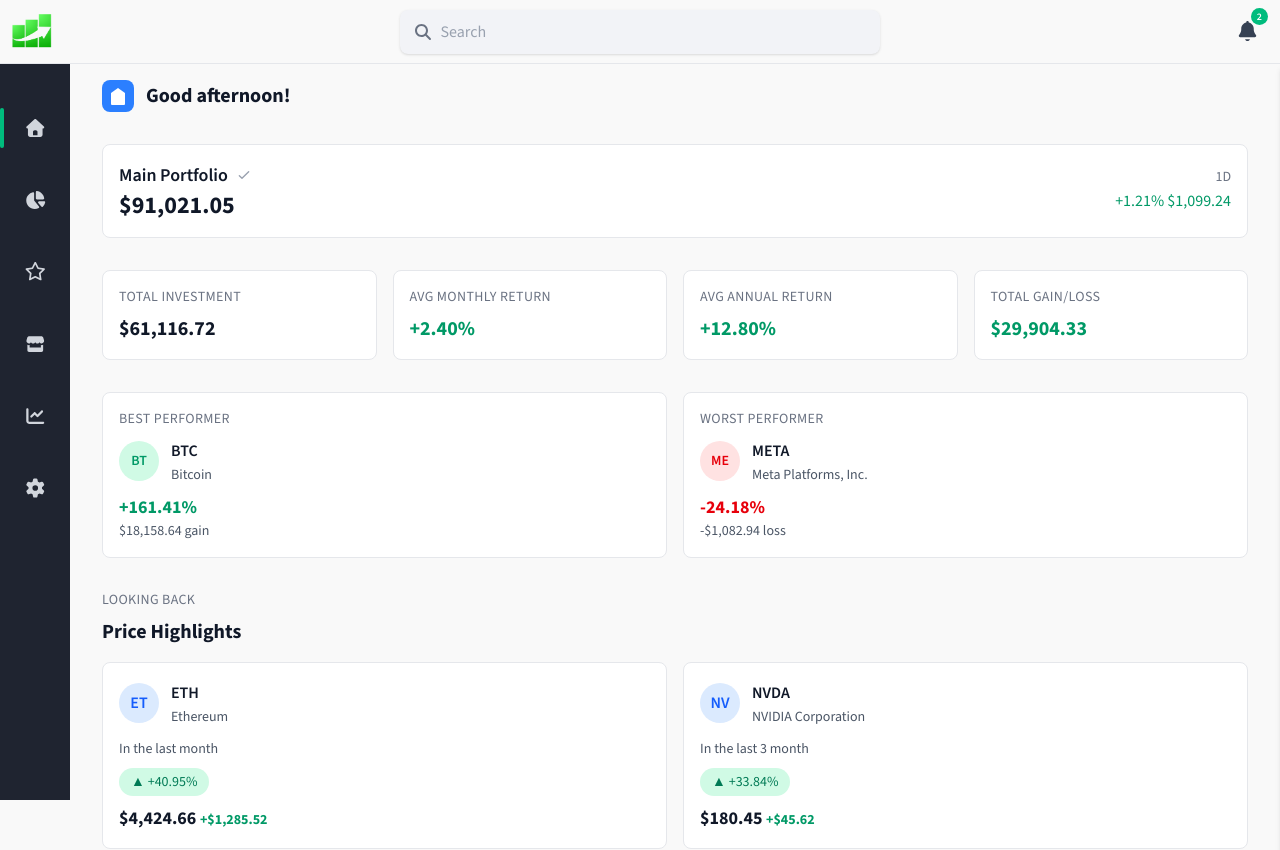
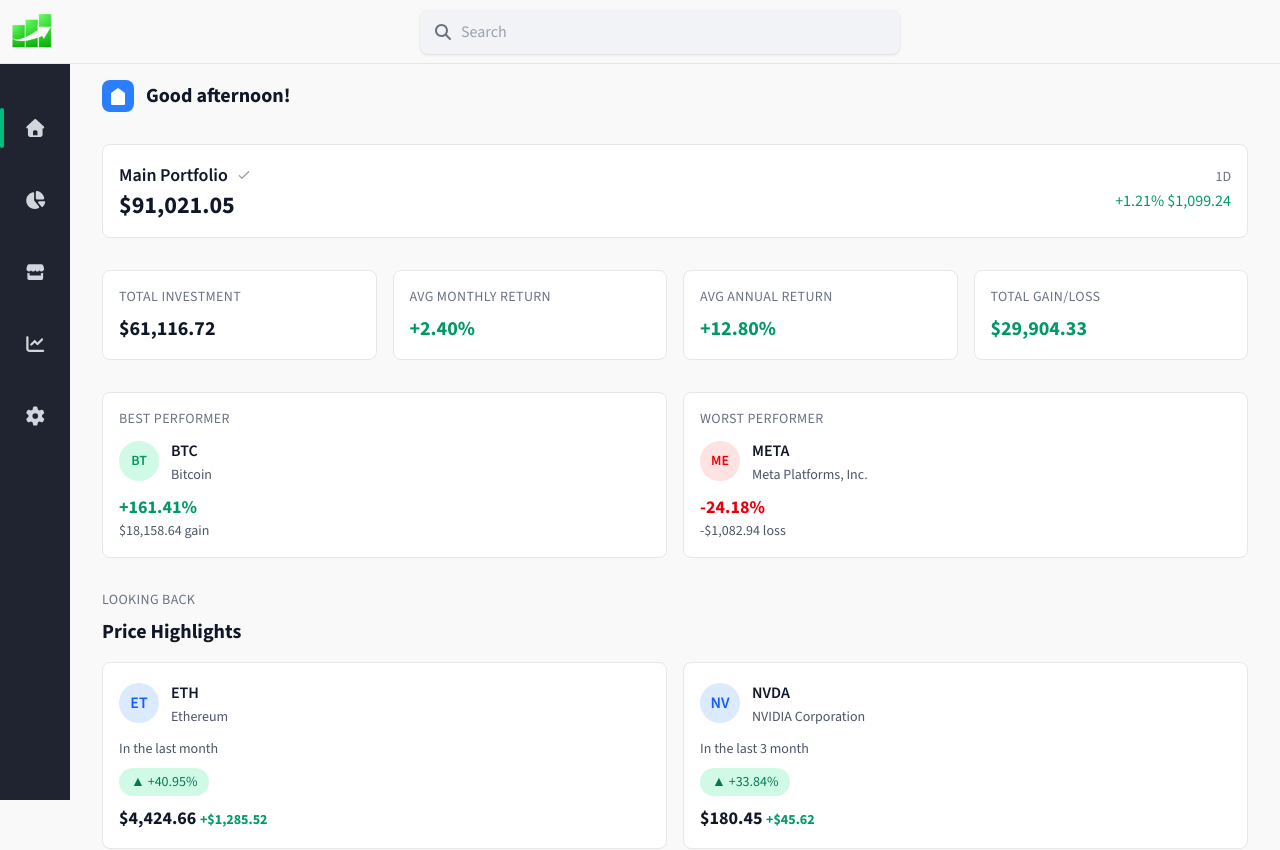
Before and after one commit to StGrozdanov/finance-web, a Next.js app: page / in a window 1280 px wide. Shown: the top 850 px of the page. Built offline with nearby package versions, Linux system fonts and the light colour scheme.

Commit message:
remove following and notifications for the web version

```diff
--- a/src/app/(auth)/following/page.tsx
+++ /dev/null
@@ -1,3 +0,0 @@
-export default function FollowingPage() {
-  return <div>Following</div>;
-}
--- a/src/app/_components/NavSidebar/NavSidebar.tsx
+++ b/src/app/_components/NavSidebar/NavSidebar.tsx
@@ -9,7 +9,6 @@
   faGear,
   faStore,
 } from '@fortawesome/free-solid-svg-icons';
-import { faStar } from '@fortawesome/free-regular-svg-icons';
 import SidebarItem from './modules/SidebarItem';
 
 import type { IconProp } from '@fortawesome/fontawesome-svg-core';
@@ -26,11 +25,6 @@
     href: '/portfolio',
     label: 'Portfolio',
     icon: faChartPie,
-  },
-  {
-    href: '/following',
-    label: 'Following',
-    icon: faStar,
   },
   {
     href: '/markets',
--- a/src/app/_components/Navigation/Navigation.tsx
+++ b/src/app/_components/Navigation/Navigation.tsx
@@ -3,44 +3,7 @@
 import Link from 'next/link';
 import Image from 'next/image';
 import SearchBar from '../SearchBar/SearchBar';
-import NotificationBell from '../Notification/Notification';
 import { useState } from 'react';
-
-export type NotificationItem = {
-  id: string;
-  title: string;
-  description?: string;
-  timeAgo: string;
-  read: boolean;
-};
-
-const getNotifications = (): NotificationItem[] => {
-  return [
-    {
-      id: '1',
-      title:
-        "Don't forget: Apple's Dividend Ex-Date is on 11/08/2025, paying out USD 0.26",
-      description: undefined,
-      timeAgo: 'about 17 hours ago',
-      read: false,
-    },
-    {
-      id: '2',
-      title:
-        "Your account has been credited with $5.42 in interest payment for last month's balance",
-      description: undefined,
-      timeAgo: '8 days ago',
-      read: false,
-    },
-    {
-      id: '3',
-      title: '$TSLA just hit 338.0000',
-      description: undefined,
-      timeAgo: 'about a month ago',
-      read: true,
-    },
-  ];
-};
 
 export type AssetCategory = 'stock' | 'crypto';
 
@@ -107,12 +70,11 @@
 };
 
 export default function Navigation() {
-  const notifications = getNotifications();
   const [searchHistory, setSearchHistory] =
     useState<SearchAsset[]>(getSearchHistory());
 
   return (
-    <nav className='sticky top-0 z-2 h-16 flex items-center justify-between gap-4 px-3 py-2 border-b border-gray-200 bg-[var(--background)]'>
+    <nav className='sticky top-0 z-2 h-16 flex items-center px-3 py-2 border-b border-gray-200 bg-[var(--background)]'>
       <Link href='/'>
         <Image
           src='/digital-finance.png'
@@ -122,6 +84,7 @@
         />
       </Link>
 
+      <div className='flex-1 justify-center'>
         <SearchBar
           history={searchHistory}
           onSearch={q => {
@@ -131,16 +94,7 @@
             setSearchHistory([]);
           }}
         />
-
-      <NotificationBell
-        items={notifications}
-        onMarkAllAsRead={() => {
-          console.log('all marked as read');
-        }}
-        onMarkAsRead={id => {
-          console.log(`notification with id: ${id} marked as read`);
-        }}
-      />
+      </div>
     </nav>
   );
 }
--- a/src/app/_components/Notification/Notification.tsx
+++ /dev/null
@@ -1,117 +0,0 @@
-'use client';
-
-import { FontAwesomeIcon } from '@fortawesome/react-fontawesome';
-import { faBell } from '@fortawesome/free-solid-svg-icons';
-import { useEffect, useRef, useState } from 'react';
-import NotificationHeader from './modules/NotificationHeader';
-import NotificationTab from './modules/NotificationTab';
-import NoUnreadNotifications from './modules/NoUnreadNotifications';
-import NotificationListItem from './modules/NotificationListItem';
-
-import type { NotificationItem } from '../Navigation/Navigation';
-
-type NotificationBellProps = {
-  items?: NotificationItem[];
-  onMarkAllAsRead?: () => void;
-  onMarkAsRead?: (id: string) => void;
-};
-
-export default function NotificationBell({
-  items = [],
-  onMarkAllAsRead,
-  onMarkAsRead,
-}: NotificationBellProps) {
-  const [notifications, setNotifications] = useState<NotificationItem[]>(items);
-  const [tab, setTab] = useState<'all' | 'unread'>('all');
-  const [menuOpen, setMenuOpen] = useState<boolean>(false);
-  const [actionsMenuOpen, setActionsMenuOpen] = useState<boolean>(false);
-  const containerRef = useRef<HTMLDivElement | null>(null);
-
-  useEffect(() => {
-    setNotifications(items);
-  }, [items]);
-
-  useEffect(() => {
-    const handleClickOutside = (event: MouseEvent) => {
-      const target = event.target as Node;
-      const inside = !!containerRef.current?.contains(target);
-      if (menuOpen && !inside) {
-        setMenuOpen(false);
-        setActionsMenuOpen(false);
-      }
-    };
-
-    const handleEscape = (event: KeyboardEvent) => {
-      if (event.key === 'Escape') {
-        setMenuOpen(false);
-        setActionsMenuOpen(false);
-      }
-    };
-
-    if (menuOpen) {
-      document.addEventListener('mousedown', handleClickOutside);
-      document.addEventListener('keydown', handleEscape);
-    }
-
-    return () => {
-      document.removeEventListener('mousedown', handleClickOutside);
-      document.removeEventListener('keydown', handleEscape);
-    };
-  }, [menuOpen]);
-
-  const unreadCount = notifications.filter(n => !n.read).length;
-
-  const filteredUndreadNotifications =
-    tab === 'all' ? notifications : notifications.filter(n => !n.read);
-
-  return (
-    <section ref={containerRef}>
-      <button
-        className='relative p-2'
-        onClick={() => setMenuOpen(open => !open)}
-      >
-        <FontAwesomeIcon
-          icon={faBell}
-          size='lg'
-          className='text-gray-700 cursor-pointer'
-        />
-        {unreadCount > 0 && (
-          <span className='absolute -top-0.5 right-0 rounded-full bg-emerald-500 px-1.5 text-[10px] font-semibold text-white'>
-            {unreadCount}
-          </span>
-        )}
-      </button>
-
-      <article
-        className={`fixed right-0 top-16 h-full z-2 w-96 bg-white shadow-md transition-transform duration-500 ease-in-out ${
-          menuOpen ? 'translate-x-0' : 'translate-x-full'
-        }`}
-      >
-        <NotificationHeader
-          menuOpen={actionsMenuOpen}
-          onMarkAllAsRead={onMarkAllAsRead}
-          setMenuOpen={setActionsMenuOpen}
-          setNotifications={setNotifications}
-        />
-
-        <NotificationTab tab={tab} setTab={setTab} />
-
-        <div className='h-full overflow-y-auto px-2 pb-6'>
-          {filteredUndreadNotifications.length === 0 ?
-            <NoUnreadNotifications />
-          : <ul className='space-y-1'>
-              {filteredUndreadNotifications.map(notification => (
-                <NotificationListItem
-                  key={notification.id}
-                  notification={notification}
-                  onMarkAsRead={onMarkAsRead}
-                  setNotifications={setNotifications}
-                />
-              ))}
-            </ul>
-          }
-        </div>
-      </article>
-    </section>
-  );
-}
--- a/src/app/_components/Notification/modules/NoUnreadNotifications.tsx
+++ /dev/null
@@ -1,13 +0,0 @@
-export default function NoUnreadNotifications() {
-  return (
-    <article className='flex-col items-center justify-center gap-4 p-8 text-center text-gray-600'>
-      <p className='text-xl font-semibold text-gray-900'>
-        There are no notifications
-      </p>
-      <p className='text-sm'>
-        You are up to speed with all the updates on assets and people you
-        follow.
-      </p>
-    </article>
-  );
-}
--- a/src/app/_components/Notification/modules/NotificationHeader.tsx
+++ /dev/null
@@ -1,61 +0,0 @@
-import Link from 'next/link';
-import { faEllipsisVertical } from '@fortawesome/free-solid-svg-icons';
-import { FontAwesomeIcon } from '@fortawesome/react-fontawesome';
-
-import type { Dispatch, SetStateAction } from 'react';
-import type { NotificationItem } from '@/app/_components/Navigation/Navigation';
-
-type NotificationHeaderProps = {
-  menuOpen: boolean;
-  onMarkAllAsRead?: () => void;
-  setMenuOpen: Dispatch<SetStateAction<boolean>>;
-  setNotifications: Dispatch<SetStateAction<NotificationItem[]>>;
-};
-
-export default function NotificationHeader({
-  menuOpen,
-  onMarkAllAsRead,
-  setMenuOpen,
-  setNotifications,
-}: NotificationHeaderProps) {
-  return (
-    <section className='flex items-center justify-between px-6 py-5 border-b border-gray-100'>
-      <h2 className='text-2xl font-bold'>Notifications</h2>
-      <div className='relative'>
-        <button
-          className='rounded-full p-2'
-          onClick={e => {
-            e.stopPropagation();
-            setMenuOpen(open => !open);
-          }}
-        >
-          <FontAwesomeIcon
-            icon={faEllipsisVertical}
-            className='cursor-pointer'
-          />
-        </button>
-        {menuOpen && (
-          <div className='absolute right-0 mt-2 w-56 rounded-md border border-gray-100 bg-white shadow-lg'>
-            <button
-              className='cursor-pointer block w-full px-4 py-2 text-left text-sm hover:bg-gray-50'
-              onClick={() => {
-                setNotifications(prev => prev.map(n => ({ ...n, read: true })));
-                onMarkAllAsRead?.();
-                setMenuOpen(false);
-              }}
-            >
-              Mark all as read
-            </button>
-            <Link
-              href='#/settings/notifications'
-              className='block w-full px-4 py-2 text-left text-sm hover:bg-gray-50'
-              onClick={() => setMenuOpen(false)}
-            >
-              Notification settings
-            </Link>
-          </div>
-        )}
-      </div>
-    </section>
-  );
-}
--- a/src/app/_components/Notification/modules/NotificationListItem.tsx
+++ /dev/null
@@ -1,45 +0,0 @@
-import type { NotificationItem } from '@/app/_components/Navigation/Navigation';
-import type { Dispatch, SetStateAction } from 'react';
-
-type NotificationListItemProps = {
-  notification: NotificationItem;
-  onMarkAsRead?: (id: string) => void;
-  setNotifications: Dispatch<SetStateAction<NotificationItem[]>>;
-};
-
-export default function NotificationListItem({
-  notification,
-  onMarkAsRead,
-  setNotifications,
-}: NotificationListItemProps) {
-  return (
-    <li
-      className='cursor-pointer'
-      onClick={() => {
-        setNotifications(prev =>
-          prev.map(x => (x.id === notification.id ? { ...x, read: true } : x)),
-        );
-        onMarkAsRead?.(notification.id);
-      }}
-    >
-      <article className='flex gap-3 px-4 py-3 hover:bg-gray-50 rounded-md'>
-        <span
-          className={`mt-2 h-2.5 w-2.5 rounded-full ${
-            notification.read ? 'bg-gray-300' : 'bg-emerald-500'
-          }`}
-        />
-        <div className='flex-1'>
-          <h3 className='font-medium text-gray-900 line-clamp-2'>
-            {notification.title}
-          </h3>
-          {notification.description && (
-            <p className='text-sm text-gray-600'>{notification.description}</p>
-          )}
-          <p className='mt-1 text-xs text-emerald-600'>
-            {notification.timeAgo}
-          </p>
-        </div>
-      </article>
-    </li>
-  );
-}
--- a/src/app/_components/Notification/modules/NotificationTab.tsx
+++ /dev/null
@@ -1,33 +0,0 @@
-import type { Dispatch, SetStateAction } from 'react';
-
-type NotificationTabProps = {
-  tab: 'all' | 'unread';
-  setTab: Dispatch<SetStateAction<'all' | 'unread'>>;
-};
-
-export default function NotificationTab({ tab, setTab }: NotificationTabProps) {
-  return (
-    <section className='flex gap-3 px-6 py-4'>
-      <button
-        className={`rounded-full px-4 py-1.5 text-sm font-semibold cursor-pointer ${
-          tab === 'all' ?
-            'bg-gray-100 text-gray-800'
-          : 'bg-transparent text-gray-500 hover:bg-gray-50'
-        }`}
-        onClick={() => setTab('all')}
-      >
-        All
-      </button>
-      <button
-        className={`rounded-full px-4 py-1.5 text-sm font-semibold cursor-pointer ${
-          tab === 'unread' ?
-            'bg-gray-100 text-gray-800'
-          : 'bg-transparent text-gray-500 hover:bg-gray-50'
-        }`}
-        onClick={() => setTab('unread')}
-      >
-        Unread
-      </button>
-    </section>
-  );
-}
```
Lines whose indentation alone changed are shown as unchanged.
